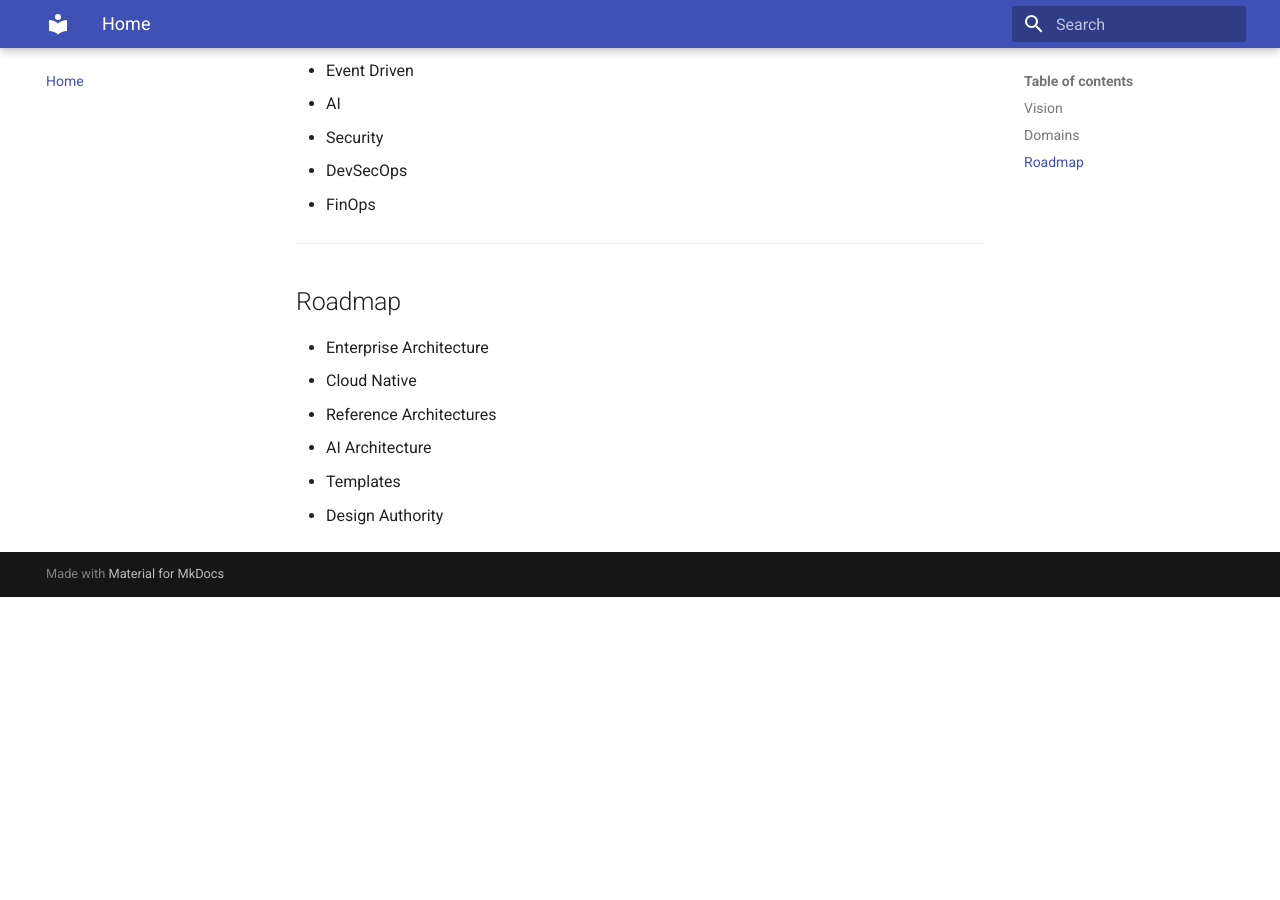
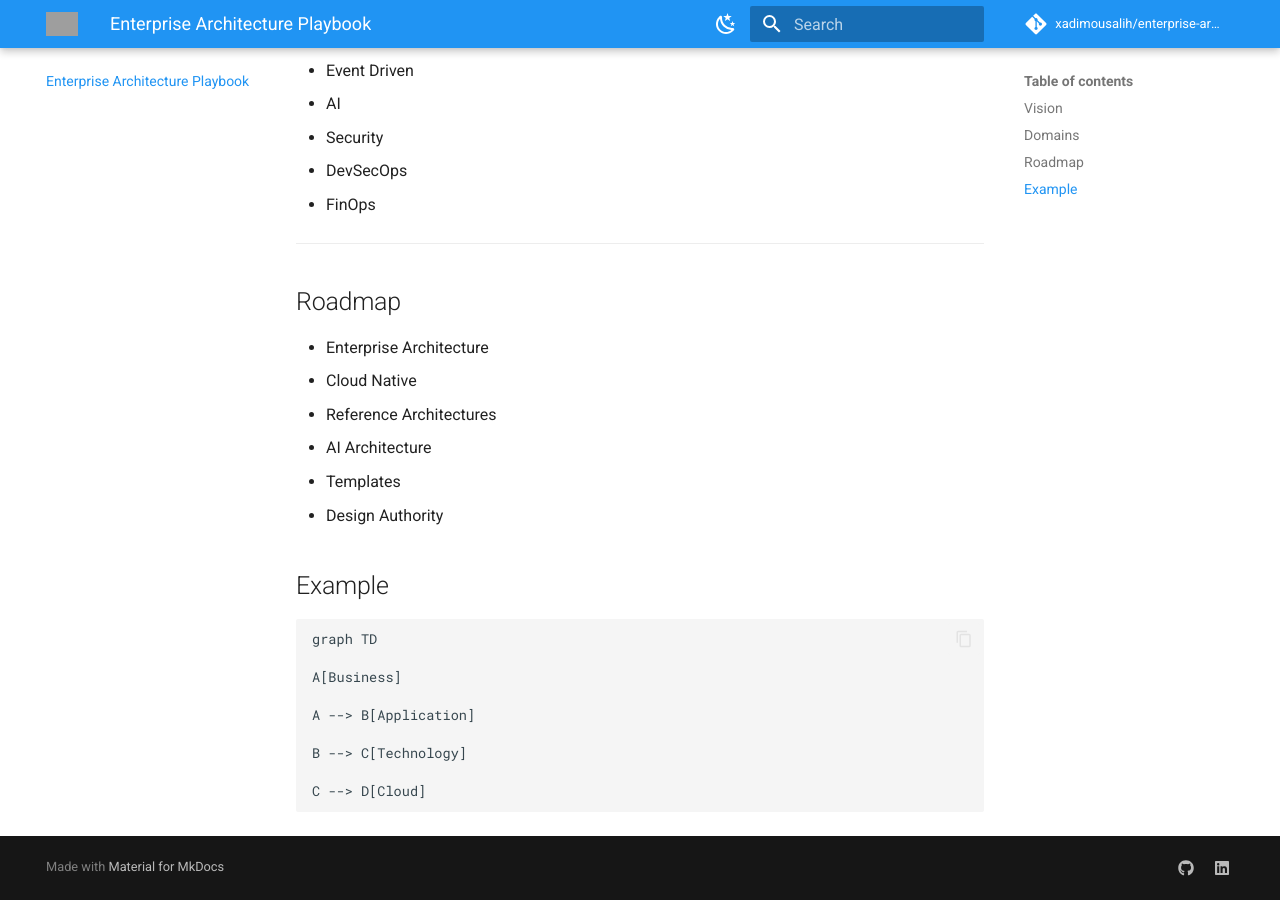
Before and after one commit to xadimousalih/enterprise-architecture-playbook, an MkDocs documentation site: the page built from docs/index.md, in a window 1280 px wide and 900 px high, scrolled down 991 px. Built offline with MkDocs 1.6.1 and Material for MkDocs 9.7.7, drawn with Linux system fonts in a browser that asks for light colours; comment, search, counter and statistics services are not loaded; before the commit the page ends 1588 px from its top, so only the background shows below that; grey boxes are pictures that could not be loaded.

````diff
--- a/docs/index.md
+++ b/docs/index.md
@@ -47,3 +47,17 @@ Govern Wisely.
 - AI Architecture
 - Templates
 - Design Authority
+
+## Example
+
+```mermaid
+graph TD
+
+A[Business]
+
+A --> B[Application]
+
+B --> C[Technology]
+
+C --> D[Cloud]
+```
--- a/mkdocs.yml
+++ b/mkdocs.yml
@@ -1,46 +1,75 @@
 site_name: Enterprise Architecture Playbook
-site_description: Enterprise Architecture & Solution Architecture Knowledge Base
+site_description: Enterprise Architecture & Cloud Native Knowledge Base
 site_author: Xadim Ousalih
+site_url: https://xadimousalih.github.io/enterprise-architecture-playbook/
+
+repo_name: xadimousalih/enterprise-architecture-playbook
+repo_url: https://github.com/xadimousalih/enterprise-architecture-playbook
 
 theme:
   name: material
+
+  logo: assets/logo.png
+
+  favicon: assets/favicon.png
+
   language: en
 
+  palette:
+
+    - scheme: default
+      primary: blue
+      accent: indigo
+      toggle:
+        icon: material/weather-night
+        name: Switch to dark mode
+
+    - scheme: slate
+      primary: blue
+      accent: cyan
+      toggle:
+        icon: material/weather-sunny
+        name: Switch to light mode
+
   features:
+
     - navigation.tabs
     - navigation.sections
+    - navigation.top
+    - navigation.instant
     - navigation.expand
-    - navigation.top
     - search.highlight
+    - search.share
     - content.code.copy
+    - content.tabs.link
 
 plugins:
   - search
 
 markdown_extensions:
+
   - admonition
+
+  - pymdownx.details
+
   - pymdownx.superfences
+
   - pymdownx.highlight
+
   - pymdownx.tabbed
+
+  - pymdownx.emoji
+
   - tables
 
-nav:
-  - Home: index.md
+extra:
+  social:
 
-  - Architecture:
-      - Overview: architecture/README.md
+    - icon: fontawesome/brands/github
+      link: https://github.com/xadimousalih
 
-  - Cloud:
-      - Overview: cloud/README.md
+    - icon: fontawesome/brands/linkedin
+      link: https://linkedin.com
 
-  - DDD:
-      - Overview: ddd/README.md
-
-  - API:
-      - Overview: api/README.md
-
-  - Security:
-      - Overview: security/README.md
-
-  - AI:
-      - Overview: ai/README.md
+markdown_extensions:
+  - pymdownx.superfences
````
Also changed, not shown: README.md (added, +7 -0 lines), 1 other file.
